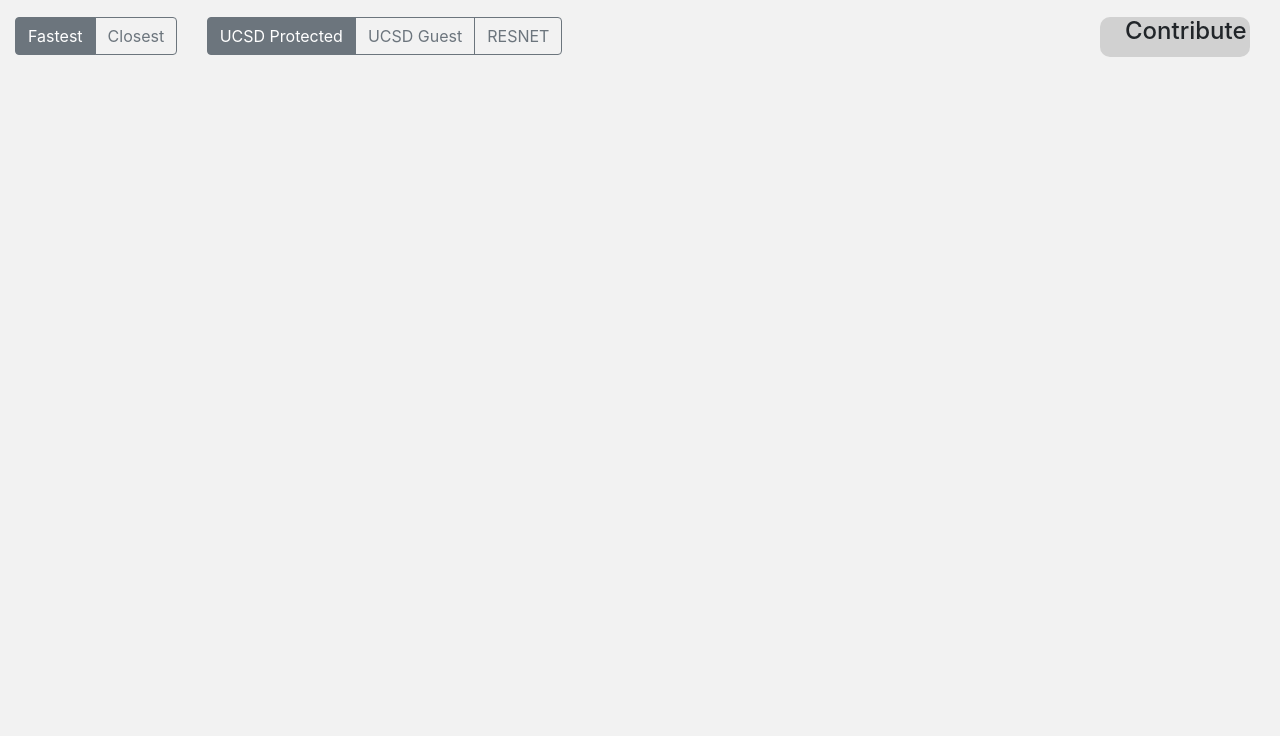
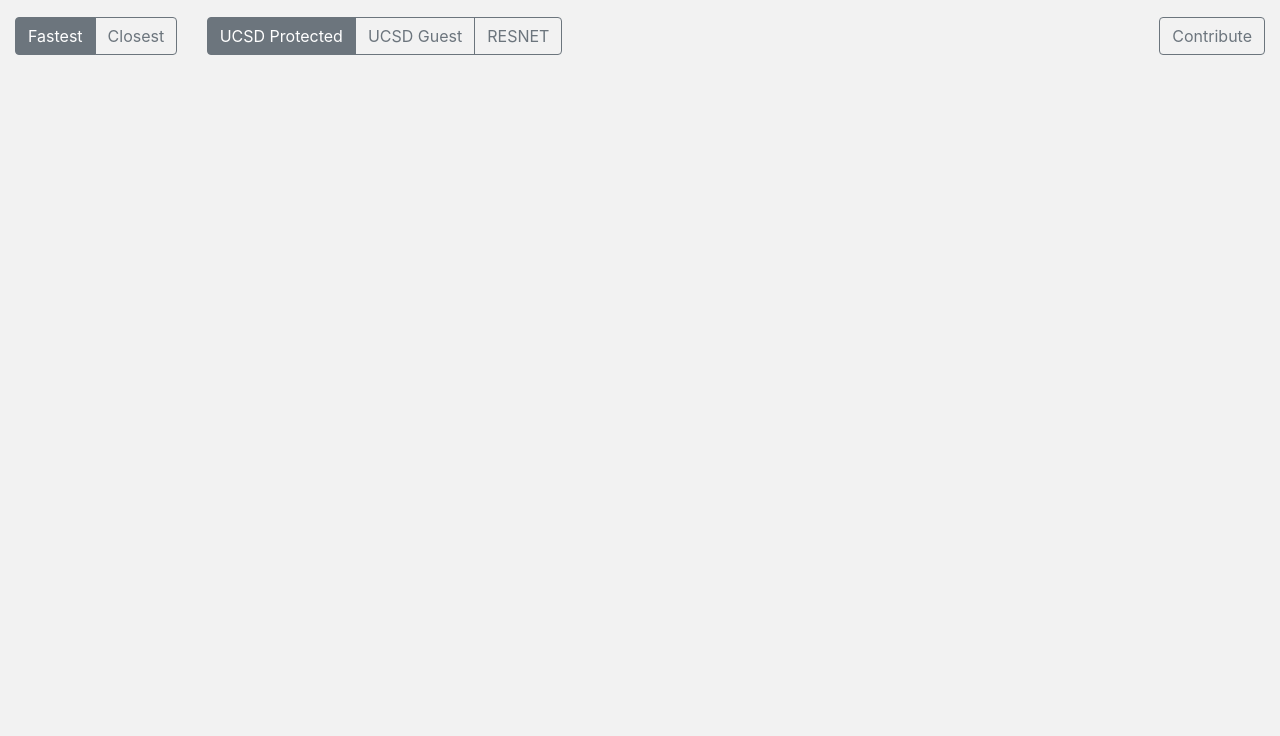
Before and after one commit to v1nnyc/COGS121, a website: page views/home.html in a window 1280 px wide. Shown: the part 64-800 px from the top of the page. Drawn offline with nearby package versions, Linux system fonts and the light colour scheme; some packages are replaced by stand-ins of ours; files that its build step writes are made by us from their sources; no server answers; files whose address does not match are found by name.

Commit message:
updated the contribute button

```diff
--- a/public/css/style.css
+++ b/public/css/style.css
@@ -26,28 +26,7 @@ a {
 	padding-left: 15px;
 }
 
-.crappy-button {
-	float: left;
-    width: 150px;
-    border-radius: 10px;
-    vertical-align: middle;
-    height: 40px;
-    padding-left: 25px;
-    padding-right: 25px;
-    padding-bottom: 15px;
-    margin: 0px 15px 15px 15px;
-}
-
-.highlighted {
-	background-color: #999999;
-}
-
-.deHighlighted {
-	background-color: #d1d1d1;
-}
-
 #contribute {
-	background-color: #d1d1d1;
 	float: right;
 }
 
@@ -58,11 +37,6 @@ a {
 
 
 /* List Section */
-/* #list-results {
-	float: left;
-	width: 35%;
-	margin: 0px;
-}*/
 
 .list-result {
 	margin-bottom: 15px;
@@ -123,8 +97,6 @@ a {
 
 /* Map Section */
 #map {
-	/* float: left; */
-	/* width: 60%; */
 	height: 80%;
 	margin: 0px 0px 0px 0px;
 }
--- a/views/home.html
+++ b/views/home.html
@@ -34,9 +34,7 @@
           </label>
         </div>
 
-        <div class="crappy-button" id="contribute">
-          <h4>Contribute</h4>
-        </div>
+        <label class="btn btn-outline-secondary" id="contribute">Contribute</label>
         <br style="clear: left;" />
       </div>
       <div class="break"></div>
```
